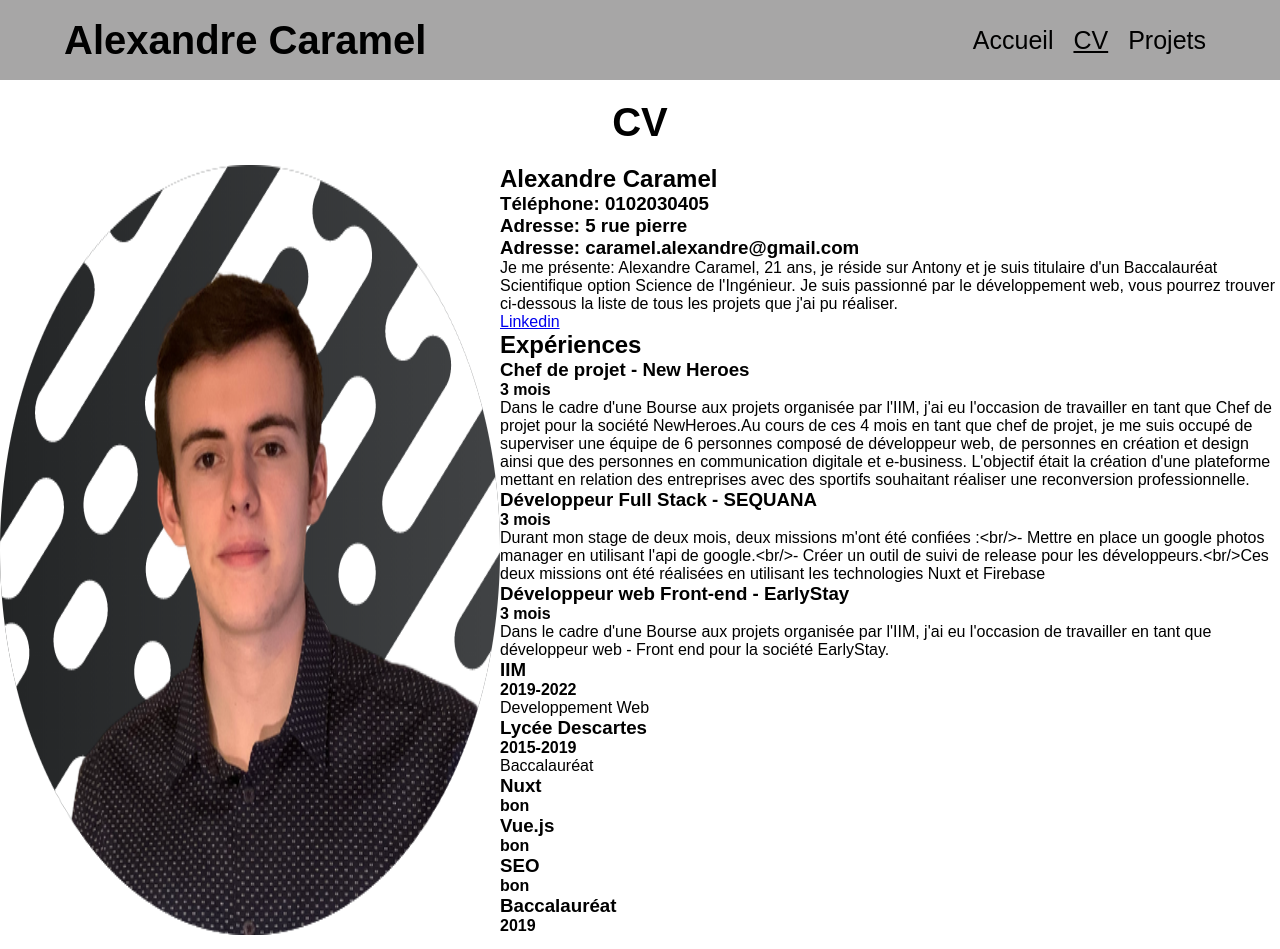
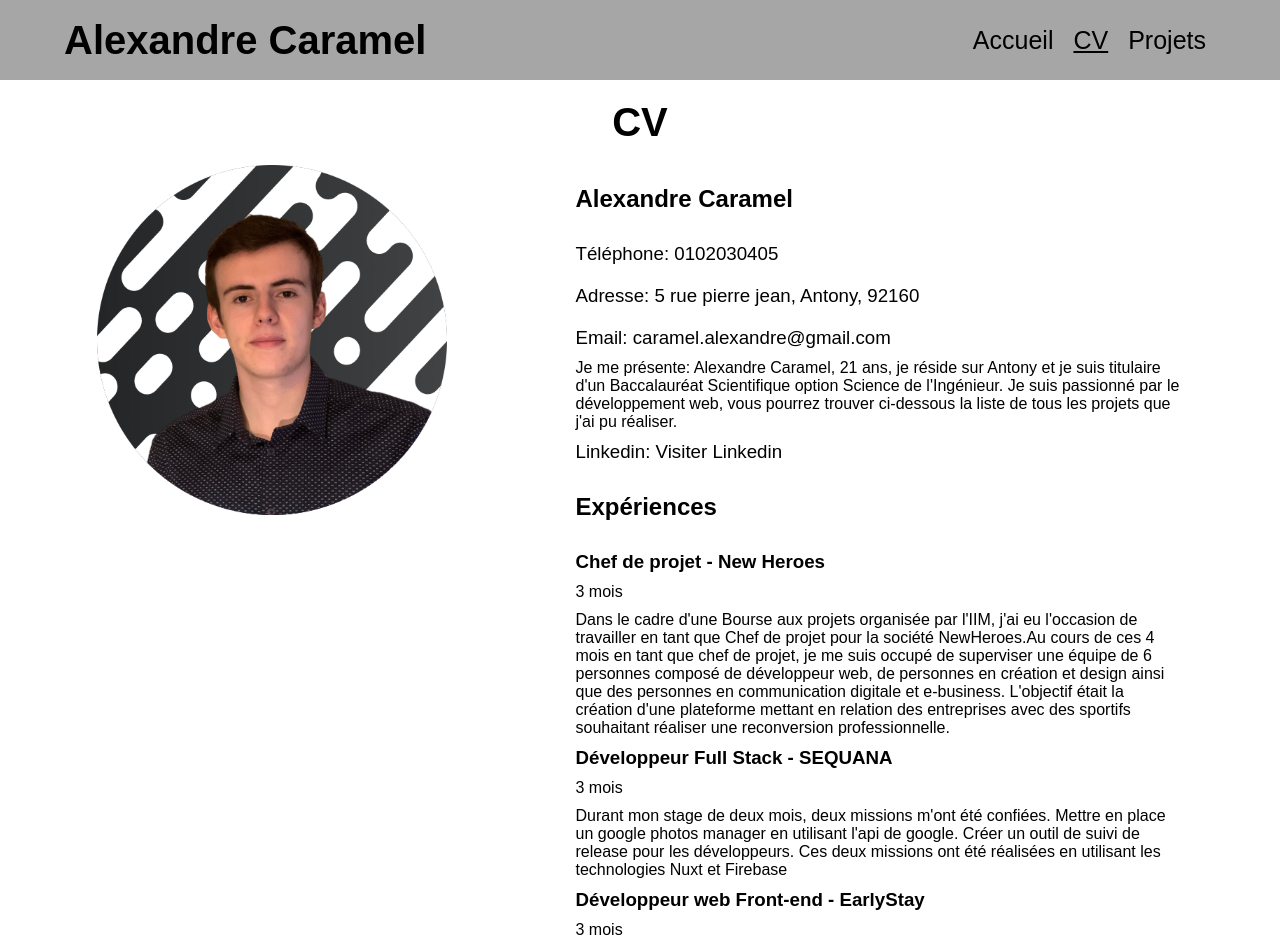
Before and after one commit to Terminev/IIM-react-projet1, a React (Create React App) app: page /cv in a window 1280 px wide. Shown: the top 949 px of the page. Built offline with nearby package versions, Linux system fonts and the light colour scheme.

Commit message:
EDIT cv section

```diff
--- a/src/Sass/components/_Cv.scss
+++ b/src/Sass/components/_Cv.scss
@@ -1,14 +1,45 @@
 #Cv {
     min-height: 90vh;
+
     h1 {
         text-align: center;
         padding: 20px 0;
         font-size: 40px;
     }
-    .CvContainer{
+
+    .CvContainer {
+        margin: 0 auto;
+        width: 95%;
+        justify-content: space-around;
         display: flex;
-        #informations{
 
+        img {
+            max-width: 350px;
+            height: fit-content;
+        }
+
+        #informations {
+            width: 50%;
+            h2{
+                padding: 20px 0;
+            }
+            h3{
+                padding: 10px 0;
+                font-weight: 500;
+            }
+            a{
+                text-decoration: none;
+                color: black;
+            }
+            h4{
+                padding: 0 0 10px 0;
+                font-weight: 500;
+            }
+            #experience{
+                h3 {
+                    font-weight: 600;
+                }
+            }
         }
     }
 
--- a/src/data/cv.json
+++ b/src/data/cv.json
@@ -6,7 +6,7 @@
             "url": "https://www.linkedin.com/in/alexandre-caramel/",
             "informations": [
                 {
-                    "adresse": "5 rue pierre",
+                    "adresse": "5 rue pierre jean, Antony, 92160",
                     "telephone": "0102030405",
                     "email": "caramel.alexandre@gmail.com"
                 }
@@ -23,7 +23,7 @@
                     "poste": "Développeur Full Stack",
                     "entreprise": "SEQUANA",
                     "durée": "3 mois",
-                    "mission": "Durant mon stage de deux mois, deux missions m'ont été confiées :<br/>- Mettre en place un google photos manager en utilisant l'api de google.<br/>- Créer un outil de suivi de release pour les développeurs.<br/>Ces deux missions ont été réalisées en utilisant les technologies Nuxt et Firebase"
+                    "mission": "Durant mon stage de deux mois, deux missions m'ont été confiées. Mettre en place un google photos manager en utilisant l'api de google. Créer un outil de suivi de release pour les développeurs. Ces deux missions ont été réalisées en utilisant les technologies Nuxt et Firebase"
                 },{
                     "id": 3,
                     "poste": "Développeur web Front-end",
--- a/src/pages/Cv.js
+++ b/src/pages/Cv.js
@@ -17,9 +17,9 @@ const Cv = () => {
                     <h2>{Data.title}</h2>
                     <h3>Téléphone: {Data.informations[0].telephone}</h3>
                     <h3>Adresse: {Data.informations[0].adresse}</h3>
-                    <h3>Adresse: {Data.informations[0].email}</h3>
+                    <h3>Email: {Data.informations[0].email}</h3>
                     <p>{Data.apropos}</p>
-                    <a href={Data.url}  rel="noreferrer" target="_blank">Linkedin</a>
+                    <h3>Linkedin: <a href={Data.url}  rel="noreferrer" target="_blank">Visiter Linkedin</a></h3>
                     <section id='experience'>
                         <h2>Expériences</h2>
                     {
@@ -33,32 +33,32 @@ const Cv = () => {
                     }
                     </section>
                     <section id='formation'>
+                        <h2>Formation</h2>
                     {
                     Data.formation.map((data, index) => (
                         <div key={index}>
-                            <h3>{data.ecole}</h3>
-                            <h4>{data.annee}</h4>
+                            <h3>{data.ecole} - {data.annee}</h3>
                             <p>{data.specialité}</p>
                         </div>
                     ))
                     }
                     </section>
                     <section id='competences'>
+                        <h2>Compétences</h2>
                     {
                     Data.competences.map((data, index) => (
                         <div key={index}>
-                            <h3>{data.nom}</h3>
-                            <h4>{data.niveau}</h4>
+                            <h3>{data.nom} - {data.niveau}</h3>
                         </div>
                     ))
                     }
                     </section>
                     <section id='diplomes'>
+                        <h2>Diplômes</h2>
                     {
                     Data.diplomes.map((data, index) => (
                         <div key={index}>
-                            <h3>{data.diplome}</h3>
-                            <h4>{data.annee}</h4>
+                            <h3>{data.diplome} - {data.annee}</h3>
                         </div>
                     ))
                     }
```
